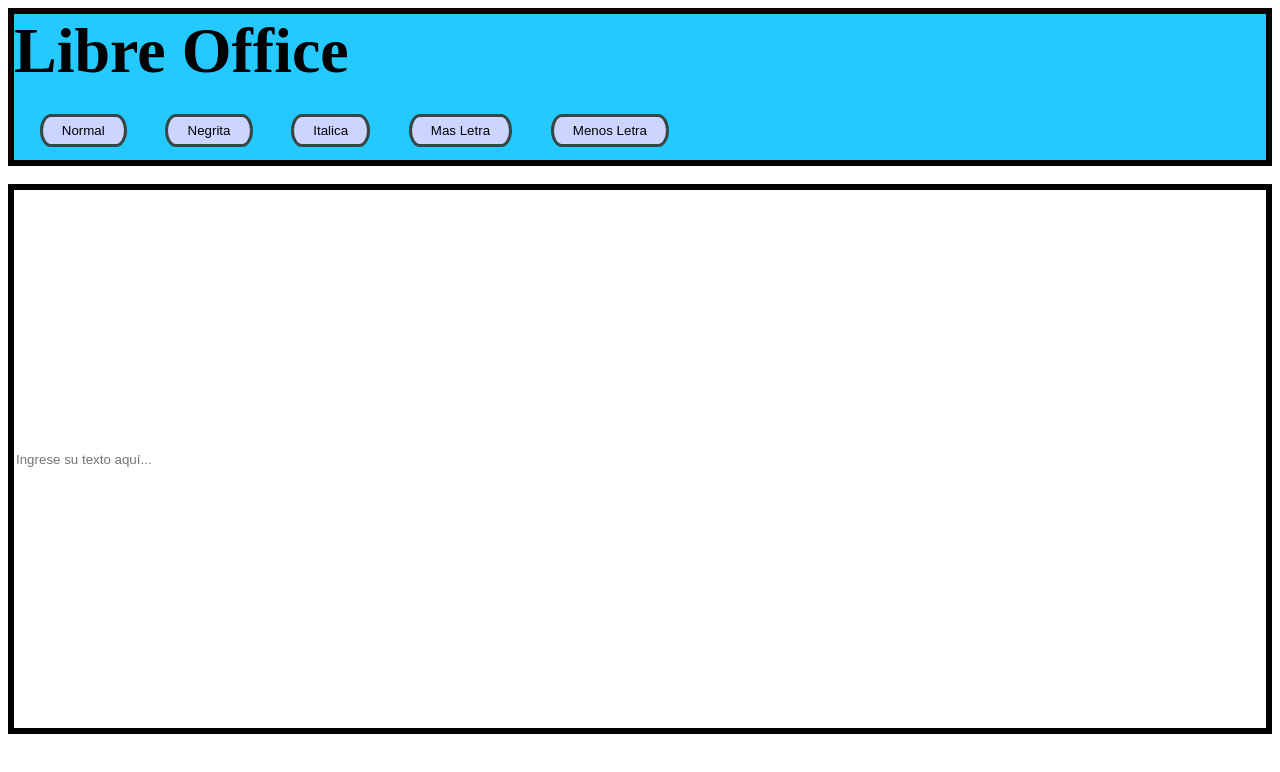
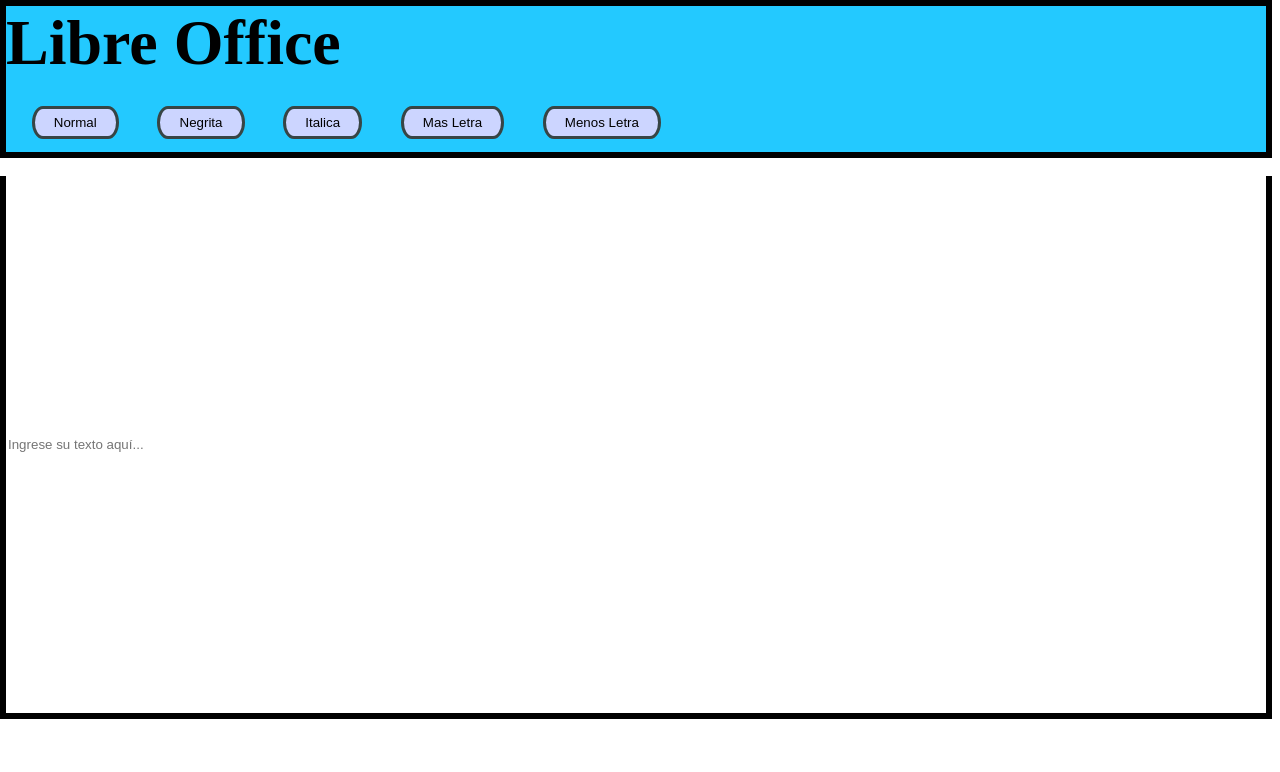
Before and after one commit to LuisDUF/Editor-textp, a plain HTML site: page index.html in a window 1280 px wide. Drawn offline with Linux system fonts and the light colour scheme.

Commit message:
Update mystyle.css

```diff
--- a/mystyle.css
+++ b/mystyle.css
@@ -5,6 +5,15 @@
     padding: 0;
     height: max-content;
     border: solid black 0.5vw;
+    margin-top: 0;
+    margin-bottom: 0;
+    padding-bottom: 0;
+
+}
+
+body{
+    margin-top: 0;
+    margin-left: 0;
 }
 
 header h1{
@@ -30,6 +39,7 @@
     margin-left: auto;
     margin-right: auto;
     border: solid black 0.5vw;
+    border-top: 0cap;
 }
 
 .unselectable {
@@ -42,9 +52,14 @@
 }
 
 input{
+    margin-top: 0;
+    padding-top:0 ;
     width: 99%;
     border: 0cap;
     outline: none;
     min-height: 67vh;
     vertical-align: top;
+
+
+
 }
```
